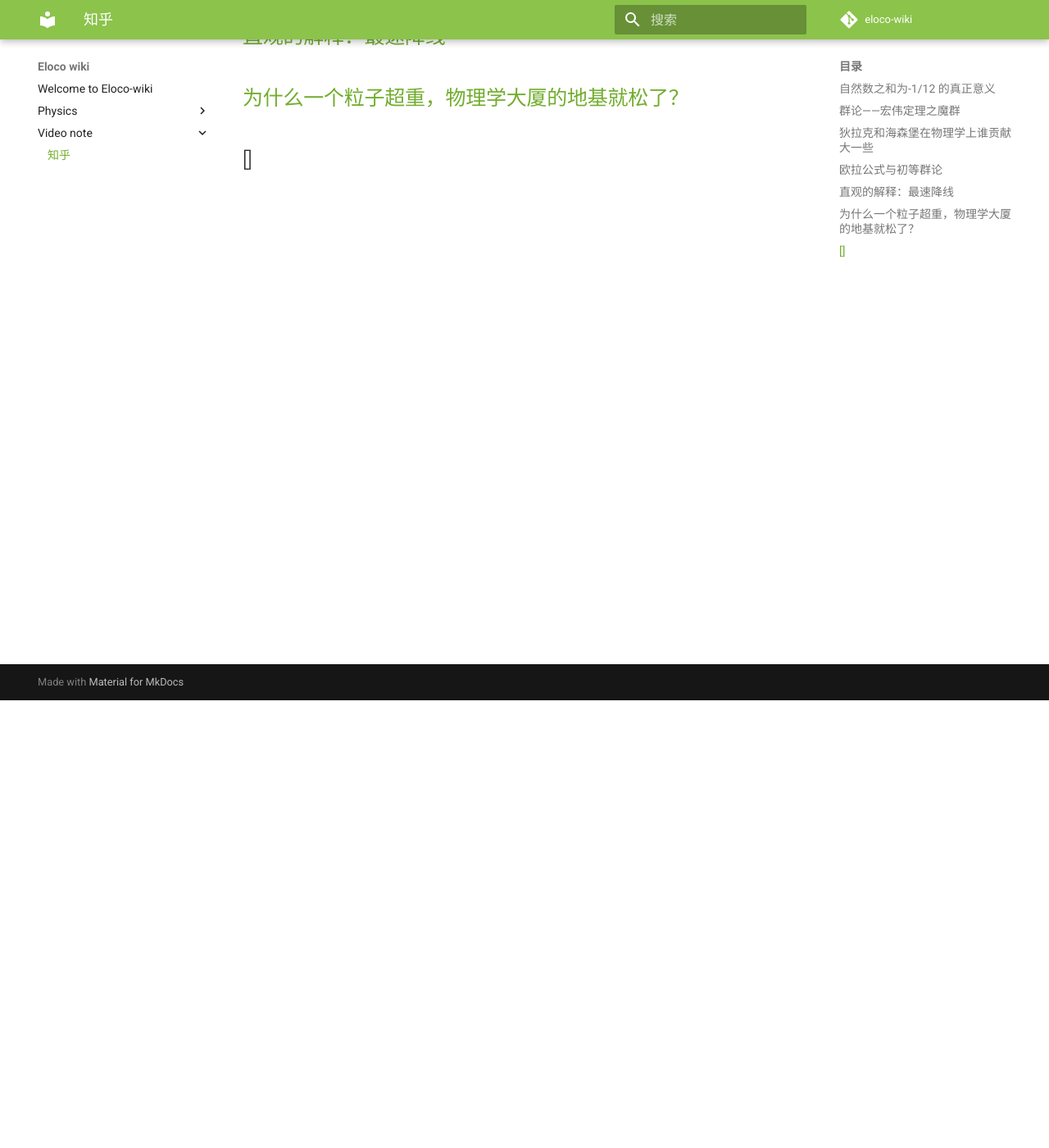
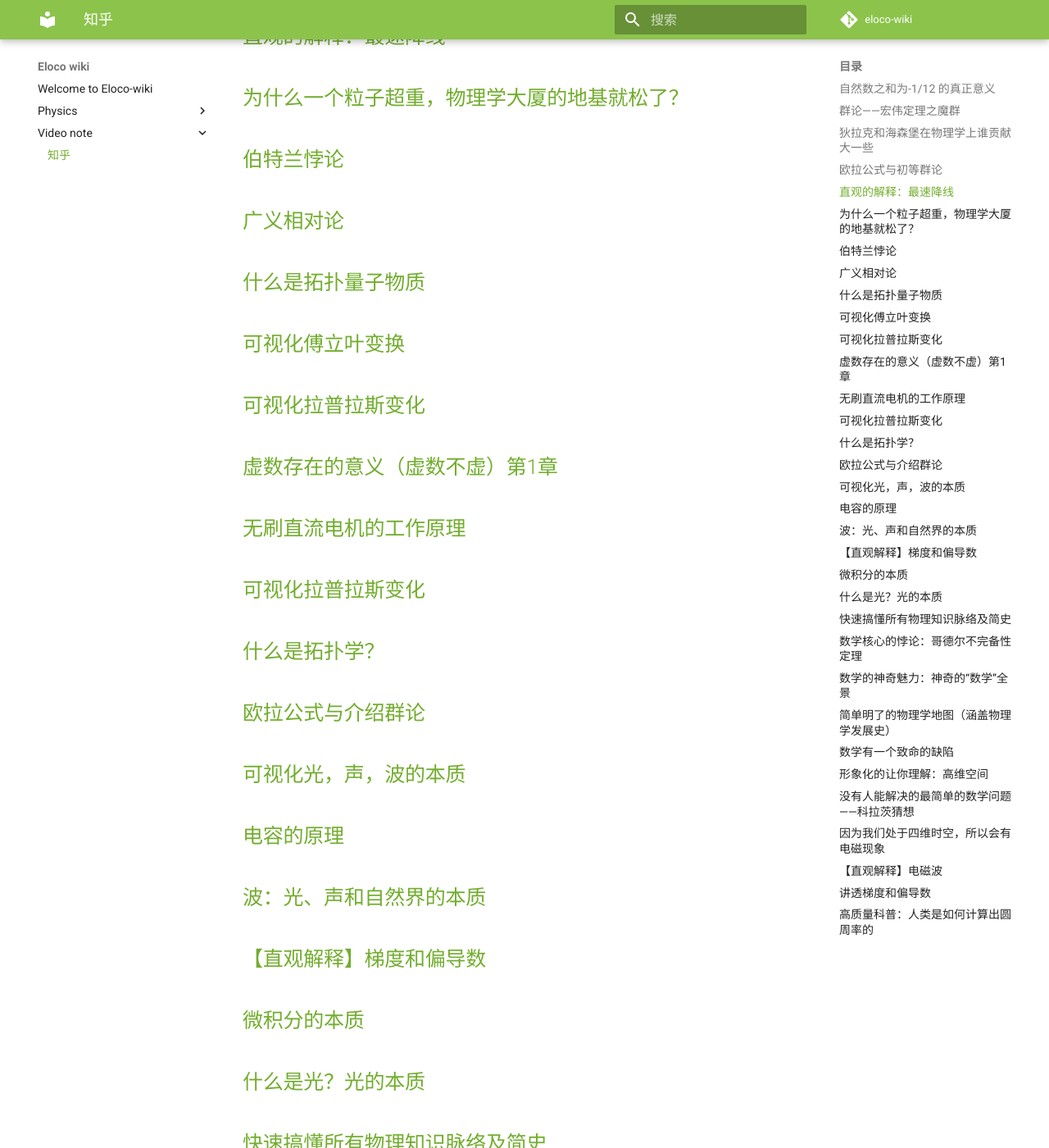
Before and after one commit to Eloco/eloco-wiki, an MkDocs documentation site: the page built from docs/video note/知乎.md, in a window 1280 px wide and 1400 px high, scrolled down 546 px. Shown: the whole window at 82% size. Built offline with MkDocs 1.6.1 and Material for MkDocs 9.7.7, drawn with Linux system fonts in a browser that asks for light colours; comment, search, counter and statistics services are not loaded; some of the changed text lies outside the part shown.

Commit message:
vault backup: 2022-07-26 12:39:21

```diff
--- a/docs/video note/知乎.md
+++ b/docs/video note/知乎.md
@@ -22,4 +22,75 @@ $1^3+2^3+3^3+4^3+... = -\frac {1} {120}$
 ## [为什么一个粒子超重，物理学大厦的地基就松了？](https://www.zhihu.com/zvideo/1517912370554499072)
 
 
-## []
+## [伯特兰悖论](https://www.zhihu.com/zvideo/1515304202145947648?playTime=35.6)
+
+
+## [广义相对论](https://www.zhihu.com/zvideo/1405899432232148992?playTime=0.0)
+
+
+## [什么是拓扑量子物质](https://www.zhihu.com/zvideo/1445452001831845888?playTime=0.0)
+
+
+## [可视化傅立叶变换](https://www.zhihu.com/zvideo/1499002433342337024?playTime=0.0)
+
+
+## [可视化拉普拉斯变化](https://www.zhihu.com/zvideo/1508975822250119168?playTime=0.0)
+
+
+## [虚数存在的意义（虚数不虚）第1章](https://www.zhihu.com/zvideo/1509963998053744641)
+
+
+## [无刷直流电机的工作原理](https://www.zhihu.com/zvideo/1508064249016807424)
+
+
+## [可视化拉普拉斯变化](https://www.zhihu.com/zvideo/1510048019752247296?playTime=0.0)
+
+
+## [什么是拓扑学？](https://www.zhihu.com/zvideo/1507056132217016322?playTime=0.0)
+
+
+## [欧拉公式与介绍群论](https://www.zhihu.com/zvideo/1498991267832508416?playTime=0.0)
+
+
+## [可视化光，声，波的本质](https://www.zhihu.com/zvideo/1496119249869783040)
+
+
+## [电容的原理](https://www.zhihu.com/zvideo/1427322721465856000)
+
+
+## [波：光、声和自然界的本质](https://www.zhihu.com/zvideo/1486643225817022464)
+
+
+## [【直观解释】梯度和偏导数](https://www.zhihu.com/zvideo/1448946437404561408)
+
+
+## [ 微积分的本质](https://www.zhihu.com/zvideo/1467086352114753537)
+
+## [什么是光？光的本质](https://www.zhihu.com/zvideo/1493265589217341440)
+
+## [快速搞懂所有物理知识脉络及简史](https://www.zhihu.com/zvideo/1428056441509277696)
+
+## [数学核心的悖论：哥德尔不完备性定理](https://www.zhihu.com/zvideo/1481693891556945920)
+
+
+## [数学的神奇魅力：神奇的“数学”全景](https://www.zhihu.com/zvideo/1479875449014300672)
+
+
+## [简单明了的物理学地图（涵盖物理学发展史）](https://www.zhihu.com/zvideo/1484232144428339200)
+
+
+## [数学有一个致命的缺陷](https://www.zhihu.com/zvideo/1468532726555373568)
+
+## [形象化的让你理解：高维空间](https://www.zhihu.com/zvideo/1464574941249531904)
+
+## [没有人能解决的最简单的数学问题——科拉茨猜想](https://www.zhihu.com/zvideo/1464178010098688000?playTime=0.0)
+
+
+## [因为我们处于四维时空，所以会有电磁现象](https://www.zhihu.com/zvideo/1470178013179011072)
+
+
+## [【直观解释】电磁波](https://www.zhihu.com/zvideo/1450079017295032320)
+
+## [讲透梯度和偏导数](https://www.zhihu.com/zvideo/1428053128050151424)
+
+## [高质量科普：人类是如何计算出圆周率的](https://www.zhihu.com/zvideo/1421124506409189376)
```
